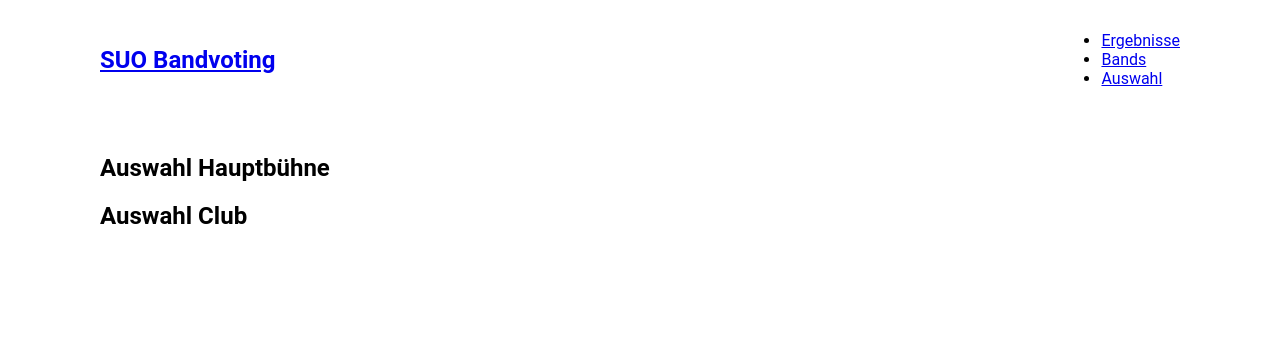
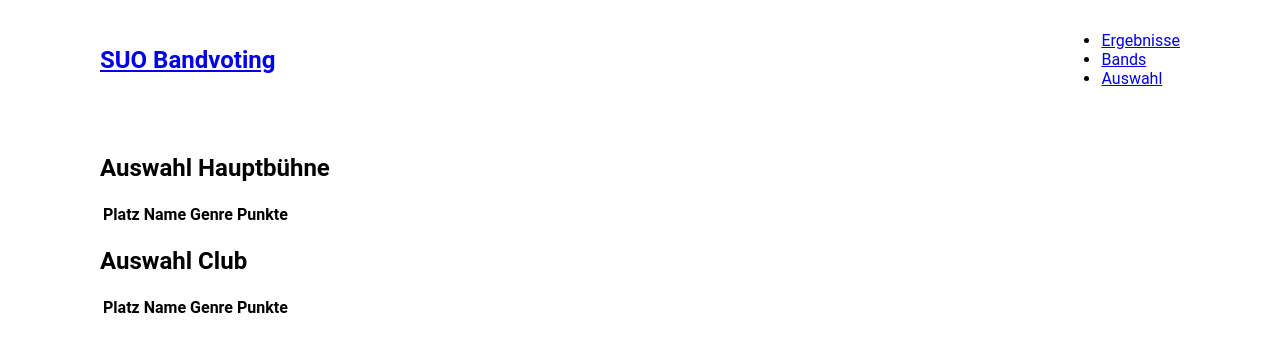
Before and after one commit to r3sMetz/suo-bandvote-frontend, a Next.js app: page /choice in a window 1280 px wide. Shown: the top 352 px of the page. Built offline with nearby package versions, Linux system fonts and the light colour scheme.

Commit message:
Finisihing Coice Page

```diff
--- a/pages/choice.js
+++ b/pages/choice.js
@@ -1,9 +1,23 @@
+import ResultTable from '../components/ResultTable';
+
 class Choice extends React.Component {
   constructor() {
     super();
     this.state = {
-      bands: []
+      bands: [],
+      hb: [],
+      club: []
     };
+  }
+
+  componentDidMount() {
+    const bandsFromStorage = localStorage.getItem('suobands');
+    if (bandsFromStorage) {
+      const bands = JSON.parse(bandsFromStorage);
+      const hb = bands.filter(band => band.choosen && band.stage === 'HB');
+      const club = bands.filter(band => band.coosen && band.stage === 'Club');
+      this.setState({ bands, hb, club });
+    }
   }
 
   rebuildBandArrayWithBand = band => {
@@ -16,10 +30,13 @@ class Choice extends React.Component {
   };
 
   render() {
+    const { hb, club } = this.state;
     return (
       <div className="container">
         <h2>Auswahl Hauptbühne</h2>
+        <ResultTable bands={hb} />
         <h2>Auswahl Club</h2>
+        <ResultTable bands={club} />
       </div>
     );
   }
```
